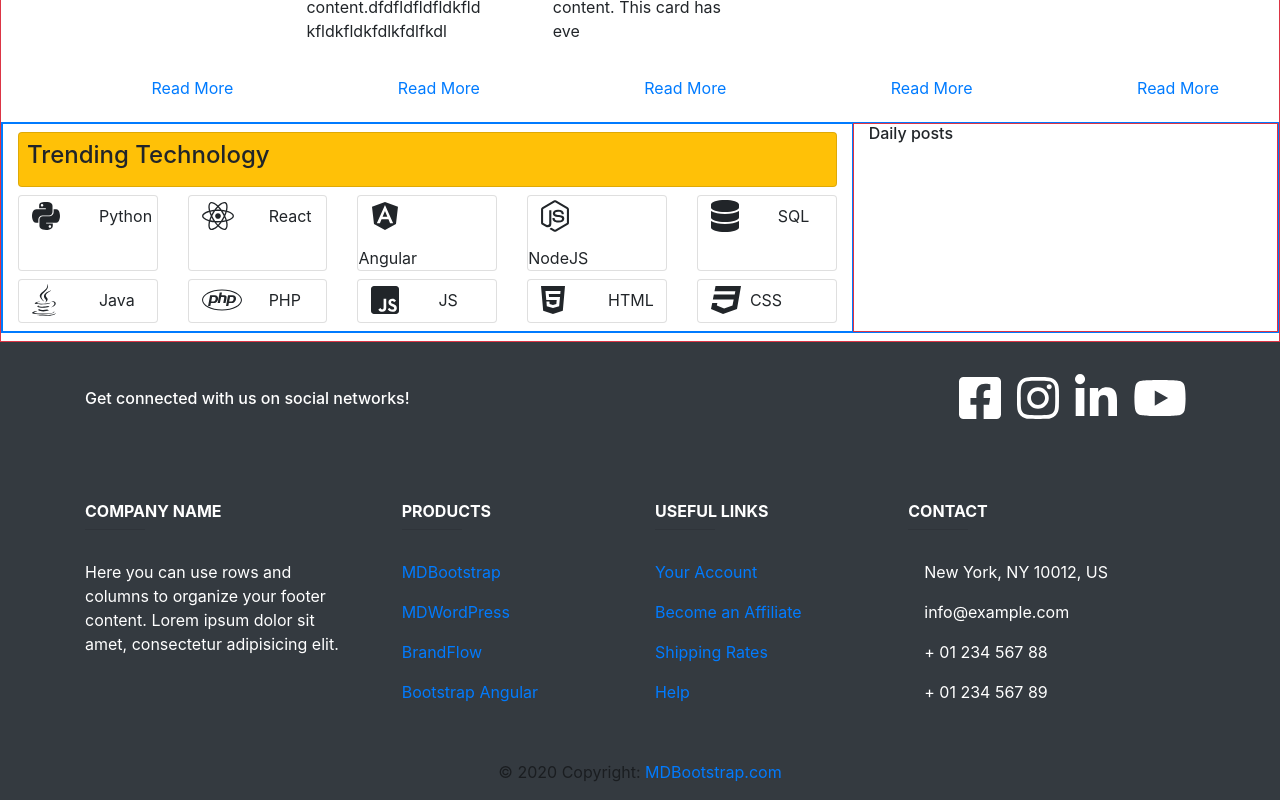
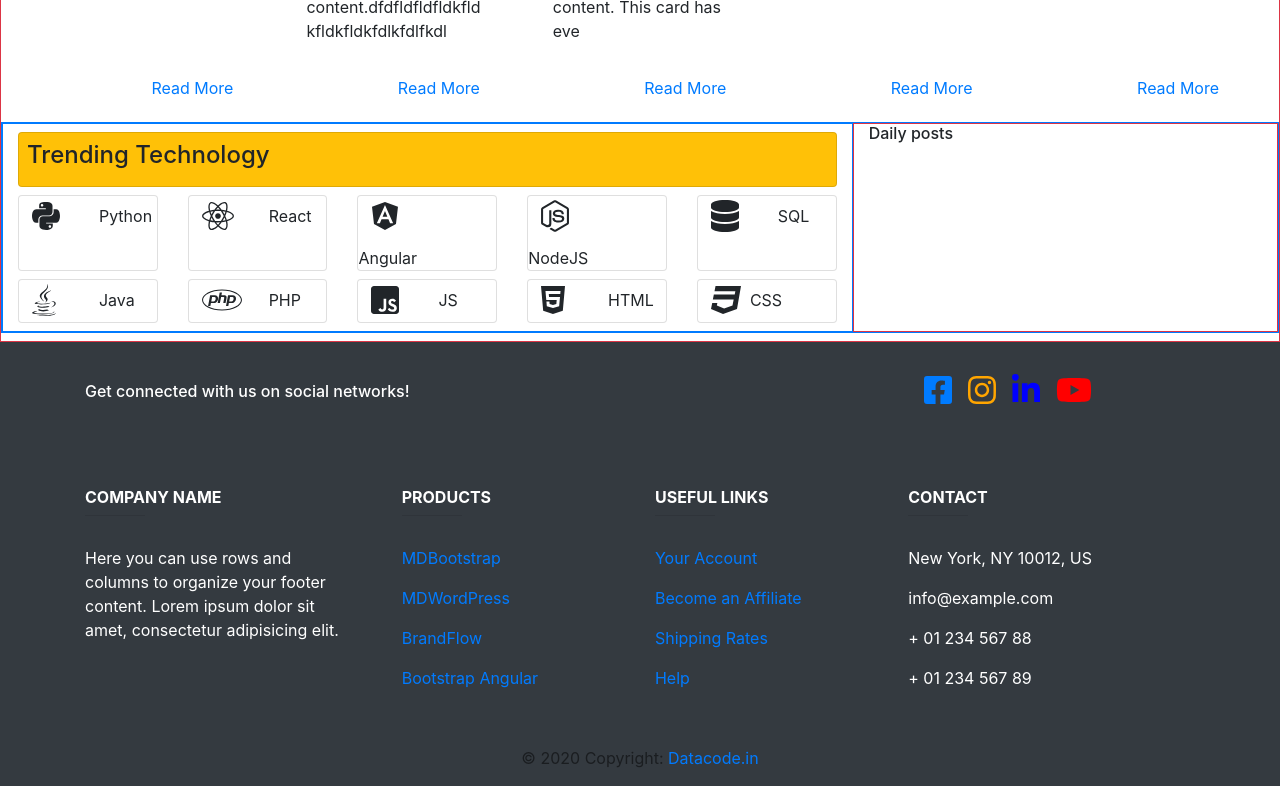
Before and after one commit to akshayDatacode/react-datacode, a React (Create React App) app: page / in a window 1280 px wide. Shown: the part 2186-2986 px from the top of the page. Built offline with nearby package versions, Linux system fonts and the light colour scheme.

Commit message:
changes in footer icons

```diff
--- a/src/components/footer_component/FooterComponent.jsx
+++ b/src/components/footer_component/FooterComponent.jsx
@@ -25,36 +25,36 @@ class FooterComponent extends Component {
                   </h6>
                 </div>
 
-                <div className="col-md-6 col-lg-7 text-center text-md-right">
+                <div className="col-md-6 col-lg-6 text-center text-md-right">
                   <a href="https://www.facebook.com/Datacode.in/" cl>
                     <FontAwesomeIcon
                       icon={faFacebookSquare}
-                      size="3x"
-                      color="white"
+                      size="2x"
+                      color="sky blue"
                       className="m-2"
                     />
                   </a>
                   <a href="https://www.facebook.com/Datacode.in/">
                     <FontAwesomeIcon
                       icon={faInstagram}
-                      size="3x"
-                      color="white"
+                      size="2x"
+                      color="orange"
                       className="m-2"
                     />
                   </a>
                   <a href="https://www.facebook.com/Datacode.in/">
                     <FontAwesomeIcon
                       icon={faLinkedinIn}
-                      size="3x"
-                      color="white"
+                      size="2x"
+                      color="blue"
                       className="m-2"
                     />
                   </a>
                   <a href="https://www.facebook.com/Datacode.in/">
                     <FontAwesomeIcon
                       icon={faYoutube}
-                      size="3x"
-                      color="white"
+                      size="2x"
+                      color="red"
                       className="m-2"
                     />
                   </a>
@@ -143,16 +143,16 @@ class FooterComponent extends Component {
                   style={{ width: 60 }}
                 />
                 <p>
-                  <i class="fas fa-home mr-3"></i> New York, NY 10012, US
+                  New York, NY 10012, US
                 </p>
                 <p>
-                  <i class="fas fa-envelope mr-3"></i> info@example.com
+                  info@example.com
                 </p>
                 <p>
-                  <i class="fas fa-phone mr-3"></i> + 01 234 567 88
+                  + 01 234 567 88
                 </p>
                 <p>
-                  <i class="fas fa-print mr-3"></i> + 01 234 567 89
+                  + 01 234 567 89
                 </p>
               </div>
             </div>
@@ -162,7 +162,7 @@ class FooterComponent extends Component {
             © 2020 Copyright:
             <a class="dark-grey-text" href="https://mdbootstrap.com/">
               {" "}
-              MDBootstrap.com
+              Datacode.in
             </a>
           </div>
         </footer>
```
